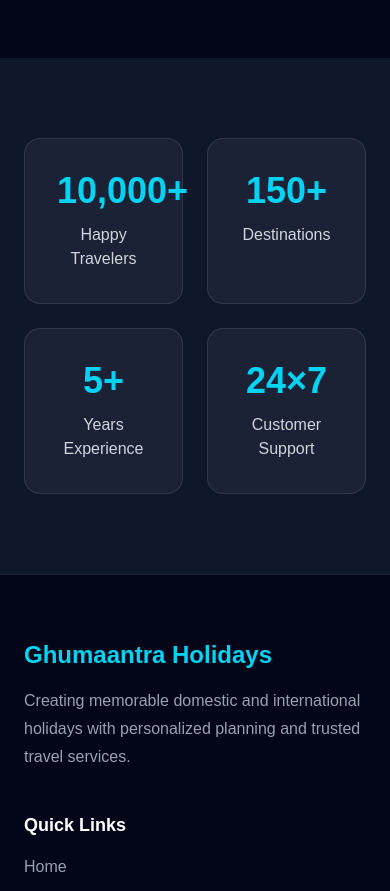
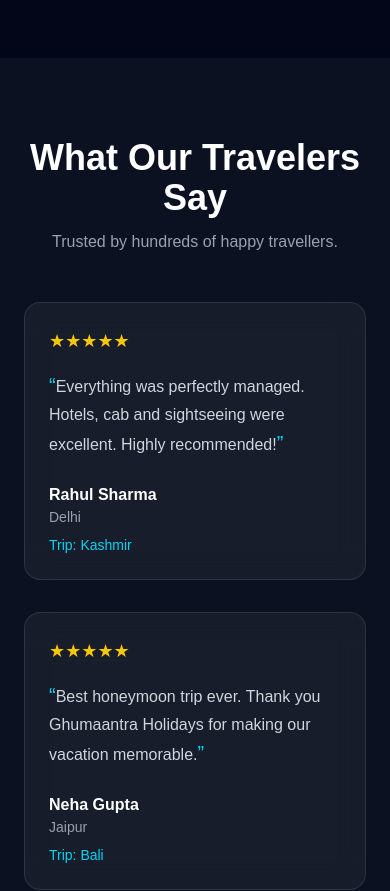
Before and after one commit to ghumantra-website/ghumantra-website, a Next.js app: page / in a window 390 px wide. Shown: the part 8560-9451 px from the top of the page. Built offline with nearby package versions, Linux system fonts and the light colour scheme.

Commit message:
Add testimonials section

```diff
--- a/app/page.tsx
+++ b/app/page.tsx
@@ -1,4 +1,5 @@
 import WhyChooseUs from "@/components/home/WhyChooseUs";
+import Testimonials from "@/components/home/Testimonials";
 import TravelStats from "@/components/home/TravelStats";
 import TrendingPackages from "@/components/home/TrendingPackages";
 import WhatsAppButton from "@/components/common/WhatsAppButton";
@@ -15,6 +16,7 @@ export default function Home() {
       <FeaturedDestinations />
       <WhyChooseUs />
       <TrendingPackages />
+      <Testimonials />
       <TravelStats />
       <Footer />
       <WhatsAppButton />
--- /dev/null
+++ b/components/home/Testimonials.tsx
@@ -0,0 +1,66 @@
+const testimonials = [
+  {
+    name: "Rahul Sharma",
+    location: "Delhi",
+    destination: "Kashmir",
+    review:
+      "Everything was perfectly managed. Hotels, cab and sightseeing were excellent. Highly recommended!",
+  },
+  {
+    name: "Neha Gupta",
+    location: "Jaipur",
+    destination: "Bali",
+    review:
+      "Best honeymoon trip ever. Thank you Ghumaantra Holidays for making our vacation memorable.",
+  },
+  {
+    name: "Aman Singh",
+    location: "Lucknow",
+    destination: "Thailand",
+    review:
+      "Professional service with quick support throughout the journey. Will definitely book again.",
+  },
+];
+
+export default function Testimonials() {
+  return (
+    <section className="py-20 bg-[#0b1120]">
+      <div className="max-w-7xl mx-auto px-6">
+        <div className="text-center mb-12">
+          <h2 className="text-4xl font-bold text-white">
+            What Our Travelers Say
+          </h2>
+          <p className="text-gray-400 mt-3">
+            Trusted by hundreds of happy travellers.
+          </p>
+        </div>
+
+        <div className="grid gap-8 md:grid-cols-2 lg:grid-cols-3">
+          {testimonials.map((item, index) => (
+            <div
+              key={index}
+              className="rounded-2xl border border-white/10 bg-white/5 backdrop-blur-lg p-6 hover:-translate-y-2 hover:border-cyan-400 transition-all duration-300"
+            >
+              <div className="text-yellow-400 text-lg mb-4">★★★★★</div>
+
+              <p className="text-gray-300 leading-7 mb-6">
+  <span className="text-cyan-400 text-xl">&ldquo;</span>
+  {item.review}
+  <span className="text-cyan-400 text-xl">&rdquo;</span>
+</p>
+
+
+              <div>
+                <h3 className="text-white font-semibold">{item.name}</h3>
+                <p className="text-sm text-gray-400">{item.location}</p>
+                <p className="text-cyan-400 mt-2 text-sm">
+                  Trip: {item.destination}
+                </p>
+              </div>
+            </div>
+          ))}
+        </div>
+      </div>
+    </section>
+  );
+}
```
